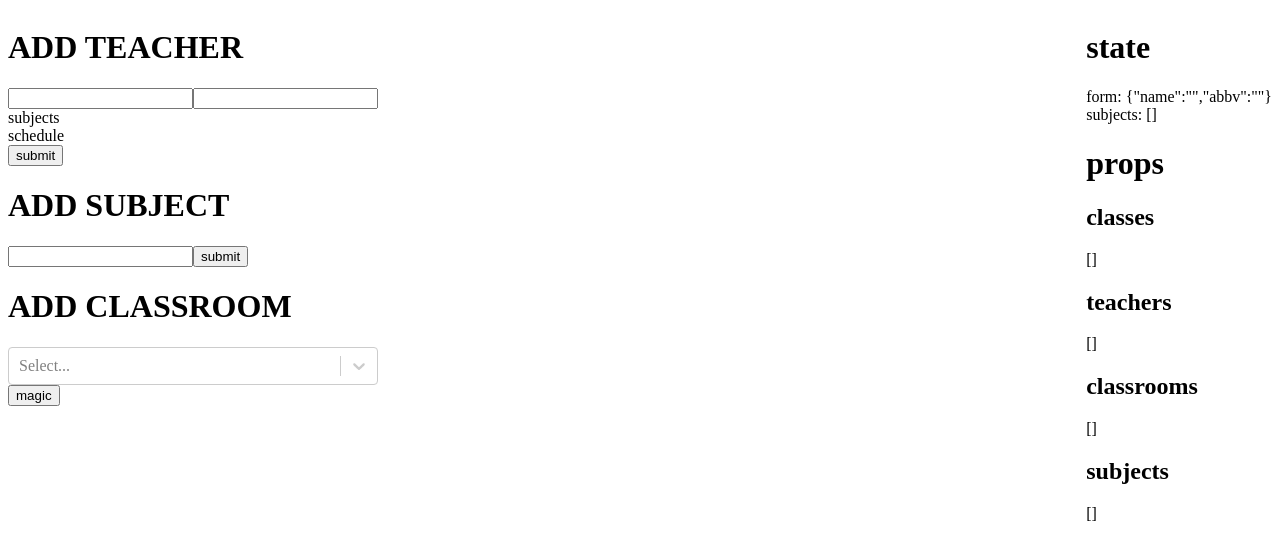
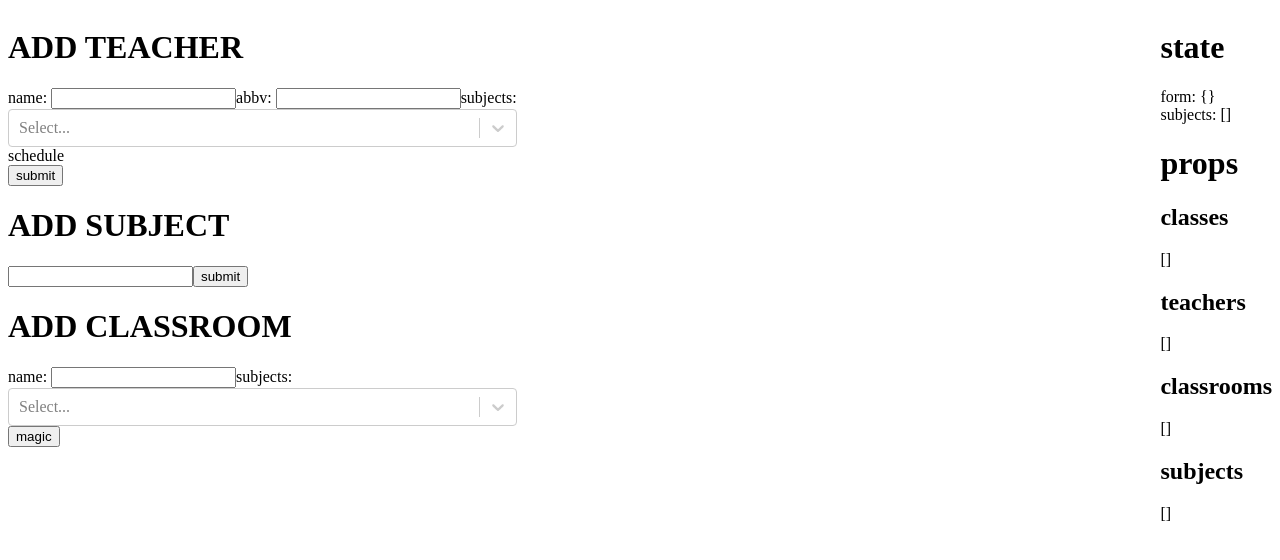
Before and after one commit to dawidmucha/schedule-planner, a React (Create React App) app: page / in a window 1280 px wide. Shown: the top 560 px of the page. Built offline with nearby package versions, Linux system fonts and the light colour scheme.

Commit message:
addClassroom dispatches an action, addTeacher - selecting subjects

```diff
--- a/src/App.js
+++ b/src/App.js
@@ -7,10 +7,7 @@
 import './App.css'
 
 const App = (props) => {
-	let [form, setForm] = useState({
-		name: '',
-		abbv: ''
-	})
+	let [form, setForm] = useState({})
 
 	let [subjects, setSubjects] = useState([])
 
@@ -21,7 +18,7 @@
 	const handleAddTeacher = (e) => {
 		e.preventDefault()
 
-		props.addTeacher(addTeacher(form.addTeacherName, form.addTeacherAbbv, 'pussy', 'cat doll'))
+		props.addTeacher(addTeacher(form.addTeacherName, form.addTeacherAbbv, form.addTeacherSubjects, 'cat doll'))
 
 		handleStateSubjects()
 	}
@@ -35,7 +32,8 @@
 	const handleAddClassroom = (e) => {
 		e.preventDefault()
 
-		// props.addClassroom(addClassroom)
+		console.log(form.addClassroomName, form.addClassroomSubjects)
+		props.addClassroom(addClassroom(form.addClassroomName, form.addClassroomSubjects))
 	}
 
 	const handleChange = (e) => {
@@ -45,11 +43,25 @@
 		})
 	}
 
+	const handleAddClassroomSelectChange = (e) => {
+		setForm({
+			...form,
+			addClassroomSubjects: e
+		})
+	}
+
+	const handleAddTeacherSelectChange = (e) => {
+		setForm({
+			...form,
+			addTeacherSubjects: e
+		})
+	}
+
 	const handleStateSubjects = () => {
 		setSubjects(Object.assign([], subjects, props.subjects.map(subject => {
 			return ({
 				label: subject.name,
-				value: subject.name
+				value: subject.id
 			})
 		})))
 	}
@@ -59,9 +71,9 @@
 			<div className='left'>
 				<form onSubmit={(e) => handleAddTeacher(e)}>
 					<h1>ADD TEACHER</h1>
-					<input type='text' name='addTeacherName' onChange={(e) => handleChange(e)}></input>
-					<input type='text' name='addTeacherAbbv' onChange={(e) => handleChange(e)}></input>
-					<div>subjects</div>
+					name: <input type='text' name='addTeacherName' onChange={(e) => handleChange(e)}></input>
+					abbv: <input type='text' name='addTeacherAbbv' onChange={(e) => handleChange(e)}></input>
+					subjects: <Select isMulti options={subjects} onChange={(e) => handleAddTeacherSelectChange(e)} />
 					<div>schedule</div>
 					<button type='submit'>submit</button>
 				</form>
@@ -74,7 +86,8 @@
 
 				<form onSubmit={(e) => handleAddClassroom(e)}>
 					<h1>ADD CLASSROOM</h1>
-					<Select isMulti options={subjects} />
+					name: <input type='text' name='addClassroomName' onChange={(e) => handleChange(e)}></input>
+					subjects: <Select isMulti options={subjects} onChange={(e) => handleAddClassroomSelectChange(e)} />
 					<button onClick={handleStateSubjects}>magic</button>
 				</form>
 			</div>
@@ -122,7 +135,8 @@
 const mapDispatchToProps = dispatch => {
 	return {
 		addTeacher: (action) => dispatch(action),
-		addSubject: (action) => dispatch(action)
+		addSubject: (action) => dispatch(action),
+		addClassroom: (action) => dispatch(action)
 	}
 }
 
--- a/src/reducers/reducer.js
+++ b/src/reducers/reducer.js
@@ -29,11 +29,13 @@
 			})
 		}
 
-		case 'ADD_CLASSROOMS': {
+		case 'ADD_CLASSROOM': {
 			return Object.assign({}, state, {
-				id: uniqid(),
-				subjects: action.payload.subjects,
-				name: action.payload.name
+				classrooms: state.classrooms.concat({
+					id: uniqid(),
+					name: action.payload.name,
+					subjects: action.payload.subjects
+				})
 			})
 		}
 
```
